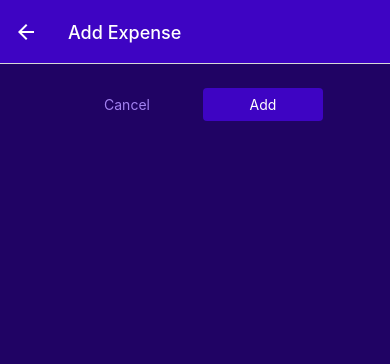
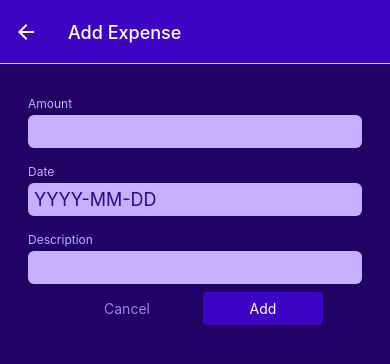
Before and after one commit to hojayxyz/rn-expense-tracker-app, a React Native app: screen /ManageExpense in a window 390 px wide. Shown: the top 364 px of the page. Built offline with nearby package versions, Linux system fonts and the light colour scheme.

Commit message:
Modal input fields setup

```diff
--- /dev/null
+++ b/components/ManageExpense/ExpenseForm.js
@@ -0,0 +1,29 @@
+import { View } from 'react-native';
+import Input from './Input';
+
+function ExpenseForm() {
+  function amountChangedHandler() {}
+
+  return (
+    <View>
+      <Input
+        label="Amount"
+        textInputConfig={{
+          keyboardType: 'decimal-pad',
+          onChangeText: amountChangedHandler,
+        }}
+      />
+      <Input
+        label="Date"
+        textInputConfig={{
+          placeholder: 'YYYY-MM-DD',
+          maxLength: 10,
+          onChangeText: () => {},
+        }}
+      />
+      <Input label="Description" textInputConfig={{}} />
+    </View>
+  );
+}
+
+export default ExpenseForm;
--- /dev/null
+++ b/components/ManageExpense/Input.js
@@ -0,0 +1,42 @@
+import { StyleSheet, Text, TextInput, View } from 'react-native';
+import { GlobalStyles } from '../../constants/styles';
+
+function Input({ label, textInputConfig }) {
+  const inputStyles = [styles.input];
+
+  if (textInputConfig && textInputConfig.multiline) {
+    inputStyles.push(styles.inputMultiline);
+  }
+
+  return (
+    <View style={styles.inputContainer}>
+      <Text style={styles.label}>{label}</Text>
+      <TextInput style={inputStyles} {...textInputConfig} />
+    </View>
+  );
+}
+
+export default Input;
+
+const styles = StyleSheet.create({
+  inputContainer: {
+    marginHorizontal: 4,
+    marginVertical: 8,
+  },
+  label: {
+    fontSize: 12,
+    color: GlobalStyles.colors.primary100,
+    marginBottom: 4,
+  },
+  input: {
+    backgroundColor: GlobalStyles.colors.primary100,
+    color: GlobalStyles.colors.primary700,
+    padding: 6,
+    borderRadius: 6,
+    fontSize: 18,
+  },
+  inputMultiline: {
+    minHeight: 100,
+    textAlignVertical: 'top',
+  },
+});
--- a/screens/ManageExpense.js
+++ b/screens/ManageExpense.js
@@ -4,6 +4,7 @@
 import { GlobalStyles } from '../constants/styles';
 import CustomButton from '../components/UI/CustomButton';
 import { ExpensesContext } from '../store/expenses-context';
+import ExpenseForm from '../components/ManageExpense/ExpenseForm';
 
 function ManageExpense({ route, navigation }) {
   const editedExpenseId = route.params?.expenseId;
@@ -45,6 +46,7 @@
 
   return (
     <View style={styles.container}>
+      <ExpenseForm />
       <View style={styles.buttonContainer}>
         <CustomButton style={styles.button} mode="flat" onPress={cancelHandler}>
           Cancel
```
